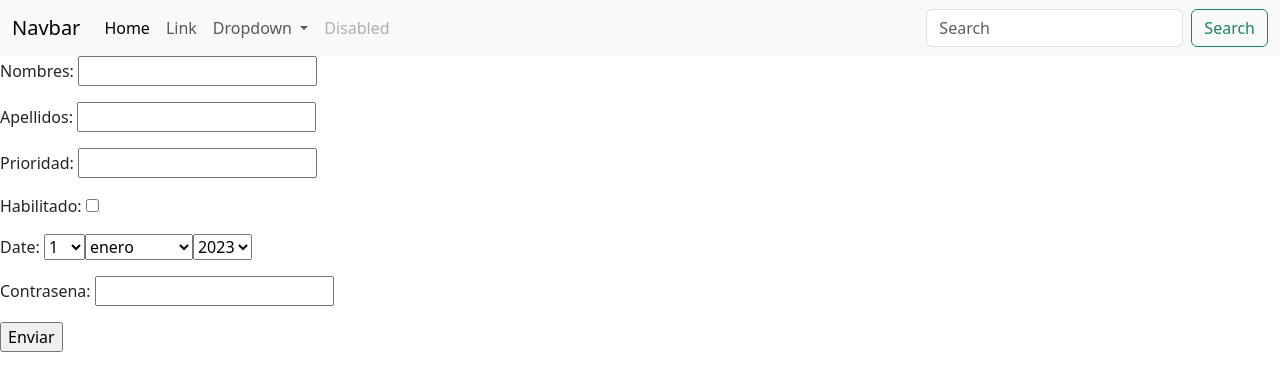
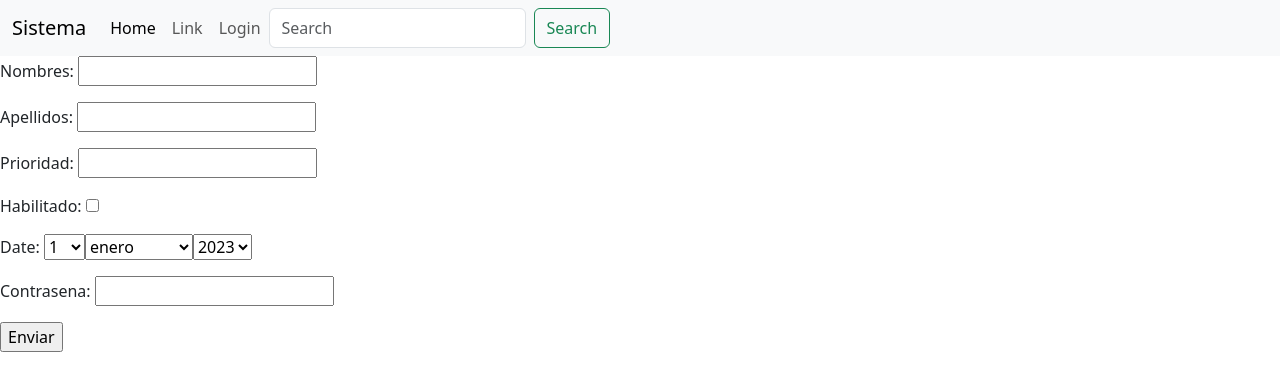
Before and after one commit to jorgemedinabaez/principiosDjango, a Django app: page /datosform/ in a window 1280 px wide. Shown: the top 391 px of the page. Run offline with Django 4.2, Linux system fonts and the light colour scheme; some libraries are stand-ins or nearby versions.

Commit message:
cambios en el navbar, login agregado y bienvenida.

```diff
--- a/templates/base.html
+++ b/templates/base.html
@@ -15,33 +15,35 @@
     {% block navbar %}
     <nav class="navbar navbar-expand-lg bg-body-tertiary">
     <div class="container-fluid">
-      <a class="navbar-brand" href="#">Navbar</a>
+      <a class="navbar-brand" href="#">Sistema</a>
       <button class="navbar-toggler" type="button" data-bs-toggle="collapse" data-bs-target="#navbarSupportedContent" aria-controls="navbarSupportedContent" aria-expanded="false" aria-label="Toggle navigation">
         <span class="navbar-toggler-icon"></span>
       </button>
       <div class="collapse navbar-collapse" id="navbarSupportedContent">
         <ul class="navbar-nav me-auto mb-2 mb-lg-0">
+          {% if user.is_authenticated %}
           <li class="nav-item">
-            <a class="nav-link active" aria-current="page" href="#">Home</a>
+            <a class="nav-link active" aria-current="page" href="#">Bienvenido {{user.username}}</a>
           </li>
           <li class="nav-item">
             <a class="nav-link" href="#">Link</a>
           </li>
-          <li class="nav-item dropdown">
-            <a class="nav-link dropdown-toggle" href="#" role="button" data-bs-toggle="dropdown" aria-expanded="false">
-              Dropdown
-            </a>
-            <ul class="dropdown-menu">
-              <li><a class="dropdown-item" href="#">Action</a></li>
-              <li><a class="dropdown-item" href="#">Another action</a></li>
-              <li><hr class="dropdown-divider"></li>
-              <li><a class="dropdown-item" href="#">Something else here</a></li>
-            </ul>
-          </li>
           <li class="nav-item">
-            <a class="nav-link disabled">Disabled</a>
+            <a class="nav-link" href="/logout">Salir</a>
           </li>
         </ul>
+        {% else %}
+        <li class="nav-item">
+          <a class="nav-link active" aria-current="page" href="#">Home</a>
+        </li>
+        <li class="nav-item">
+          <a class="nav-link" href="#">Link</a>
+        </li>
+        <li class="nav-item">
+          <a class="nav-link" href="/login">Login</a>
+        </li>
+          {% endif %}
+
         <form class="d-flex" role="search">
           <input class="form-control me-2" type="search" placeholder="Search" aria-label="Search">
           <button class="btn btn-outline-success" type="submit">Search</button>
```
Also changed, not shown: templates/login.html (added, +17 -0 lines).
